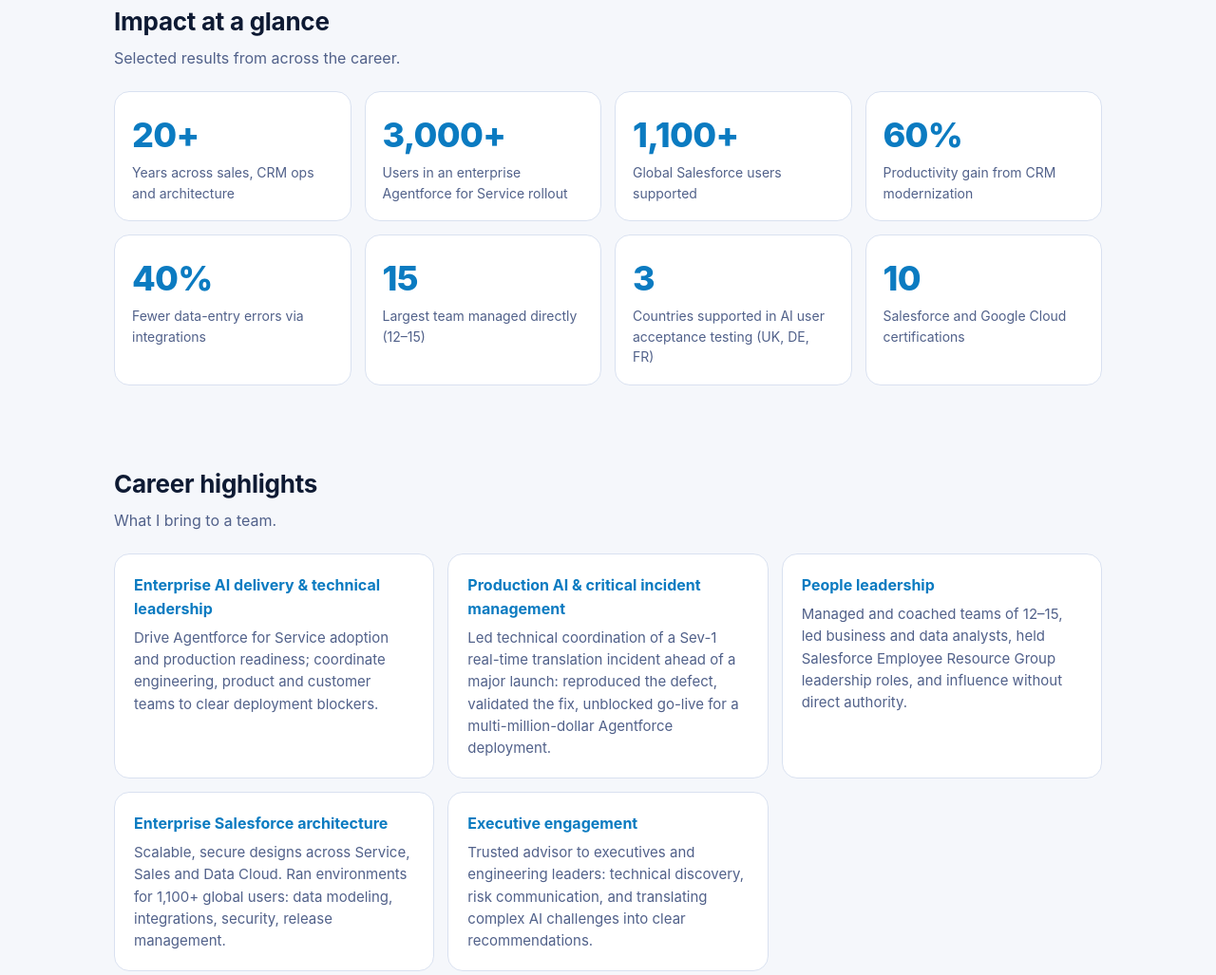
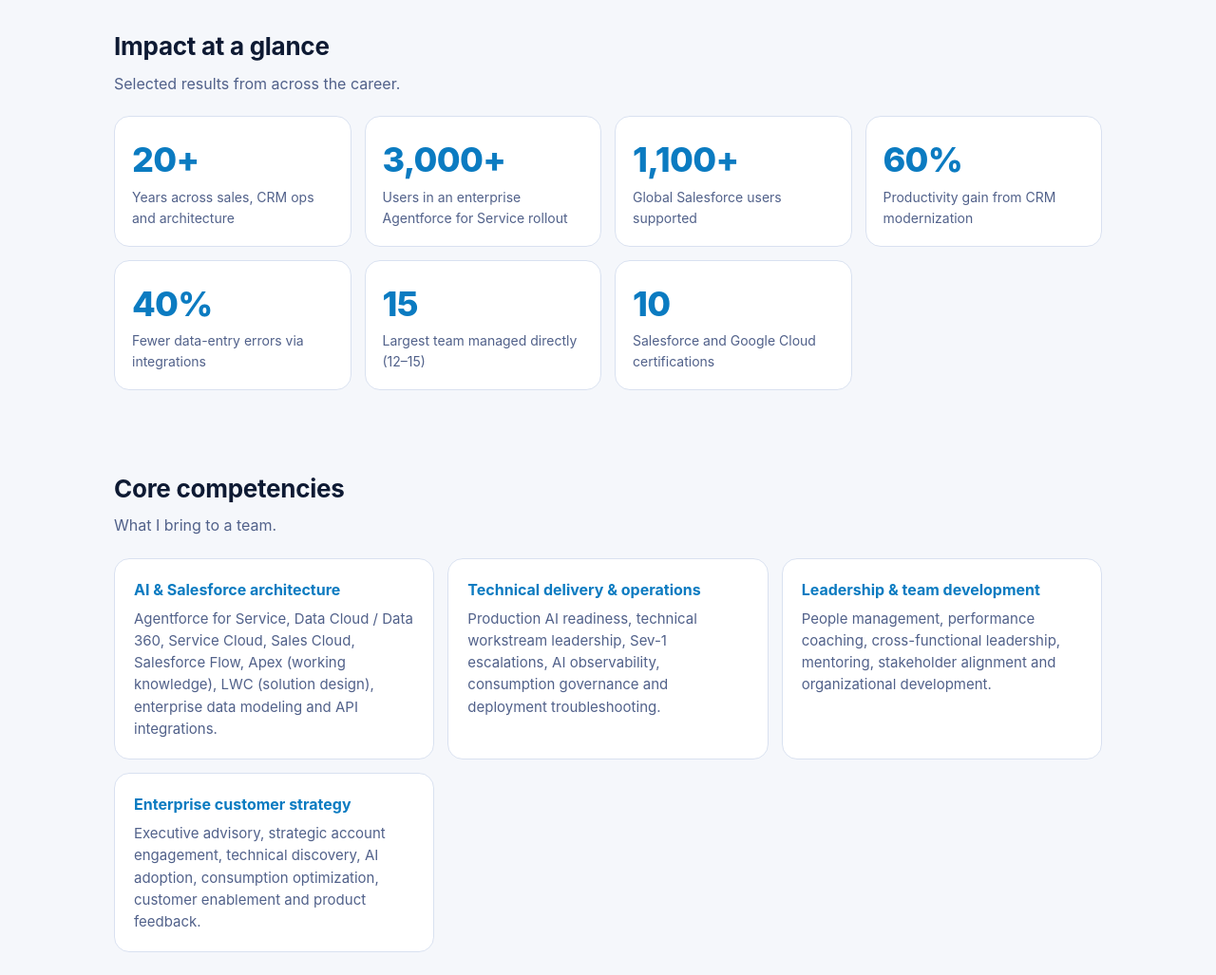
Before and after one commit to dyerby/Devontre-Yerby-Resume, a plain HTML site: page index.html in a window 1280 px wide. Shown: the part 1033-2060 px from the top of the page at 95% size. Drawn offline with Linux system fonts and the light colour scheme.

Commit message:
Add files via upload

```diff
--- a/index.html
+++ b/index.html
@@ -158,7 +158,7 @@ footer{padding:36px 0 60px;color:var(--muted);font-size:14px;border-top:1px soli
 <header class="hero"><div class="wrap">
   <h1><span>Devontre C. Yerby</span></h1>
   <p class="role">Principal Embedded Technical Architect &middot; Enterprise Retail &amp; Consumer Goods</p>
-  <p class="sum">Architect and people leader who takes enterprise AI from pilot to production. 20 years across sales, CRM operations and Salesforce architecture, now driving Agentforce for Service adoption, critical-incident resolution and executive technical advisory for a global retail and consumer goods brand.</p>
+  <p class="sum">Enterprise technical architect and people leader with a background in Salesforce architecture, production AI delivery and strategic customer engagement. Drives Agentforce for Service adoption and technical delivery for a global retail and consumer goods brand, including critical production escalations. Brings prior direct people-management experience, executive communication and a record of turning complex technical challenges into business outcomes.</p>
   <div class="cta">
     <a class="btn primary" href="Devontre-Yerby-Resume.pdf" download>&#8681; Download PDF resume</a>
     <a class="btn" href="https://www.linkedin.com/in/devontreyerby" target="_blank" rel="noopener">LinkedIn</a>
@@ -183,14 +183,13 @@ footer{padding:36px 0 60px;color:var(--muted);font-size:14px;border-top:1px soli
 </div></section>
 
 <section><div class="wrap">
-  <h2>Career highlights</h2>
+  <h2>Core competencies</h2>
   <p class="sub">What I bring to a team.</p>
   <div class="highlights">
-    <div class="card"><h3>Enterprise AI delivery &amp; technical leadership</h3><p>Drive Agentforce for Service adoption and production readiness; coordinate engineering, product and customer teams to clear deployment blockers.</p></div>
-    <div class="card"><h3>Production AI &amp; critical incident management</h3><p>Led technical coordination of a Sev-1 real-time translation incident ahead of a major launch: reproduced the defect, validated the fix, unblocked go-live for a multi-million-dollar Agentforce deployment.</p></div>
-    <div class="card"><h3>People leadership</h3><p>Managed and coached teams of 12&ndash;15, led business and data analysts, held Salesforce Employee Resource Group leadership roles, and influence without direct authority.</p></div>
-    <div class="card"><h3>Enterprise Salesforce architecture</h3><p>Scalable, secure designs across Service, Sales and Data Cloud. Ran environments for 1,100+ global users: data modeling, integrations, security, release management.</p></div>
-    <div class="card"><h3>Executive engagement</h3><p>Trusted advisor to executives and engineering leaders: technical discovery, risk communication, and translating complex AI challenges into clear recommendations.</p></div>
+    <div class="card"><h3>AI &amp; Salesforce architecture</h3><p>Agentforce for Service, Data Cloud / Data 360, Service Cloud, Sales Cloud, Salesforce Flow, Apex (working knowledge), LWC (solution design), enterprise data modeling and API integrations.</p></div>
+    <div class="card"><h3>Technical delivery &amp; operations</h3><p>Production AI readiness, technical workstream leadership, Sev-1 escalations, AI observability, consumption governance and deployment troubleshooting.</p></div>
+    <div class="card"><h3>Leadership &amp; team development</h3><p>People management, performance coaching, cross-functional leadership, mentoring, stakeholder alignment and organizational development.</p></div>
+    <div class="card"><h3>Enterprise customer strategy</h3><p>Executive advisory, strategic account engagement, technical discovery, AI adoption, consumption optimization, customer enablement and product feedback.</p></div>
   </div>
 </div></section>
 
@@ -248,7 +247,6 @@ const metrics=[
  {n:60,s:"%",l:"Productivity gain from CRM modernization"},
  {n:40,s:"%",l:"Fewer data-entry errors via integrations"},
  {n:15,s:"",l:"Largest team managed directly (12–15)"},
- {n:3,s:"",l:"Countries supported in AI user acceptance testing (UK, DE, FR)"},
  {n:10,s:"",l:"Salesforce and Google Cloud certifications"}
 ];
 const jobs=[
@@ -260,10 +258,7 @@ const jobs=[
    ["Sev-1 escalation","Led coordination and resolution of a real-time translation defect days before a major launch: reproduced the issue, gathered diagnostics, coordinated engineering and validated fixes in the customer sandbox to unblock go-live."],
    ["Executive risk management","Translated critical incidents into business risk assessments for a strategic customer with a multi-million-dollar Agentforce for Service deployment supporting 3,000+ users."],
    ["Production enablement","Drove workstreams for Conversation Catch-Up, Service Replies, post-conversation summaries and real-time translation through staging and production readiness."],
-   ["AI consumption governance","Detected an anomalous spike of hundreds of thousands of Agentforce credits in 24 hours from a custom agent action; initiated investigation and configuration review to strengthen oversight."],
-   ["Observability & analytics","Enabled Agentforce observability and Tableau Next / Data 360 reporting for visibility into AI adoption, agent performance and usage."],
    ["Cross-functional leadership","Led workstreams across Product, Engineering, Support, cloud partners and customer stakeholders to prioritize issues and clear blockers."],
-   ["Global enablement","Supported Agentforce user acceptance testing across the UK, Germany and France."],
    ["Product advocacy","Partnered with Product Management to validate feature behavior, surface limitations and elevate customer feedback."]
   ]},
  {title:"Lead Solution Engineer / Service Cloud Specialist",org:"Salesforce",yrs:"2021 – 2026",loc:"Virginia, Remote",
@@ -309,13 +304,10 @@ const jobs=[
   ]}
 ];
 const skills=[
- {n:"Enterprise AI & Agentforce",v:95,d:["Agentforce for Service","Generative & agentic AI","Agent lifecycle management","Prompt engineering","AI adoption & consumption","Production readiness","Troubleshooting","AI observability"]},
- {n:"Technical Leadership",v:92,d:["Cross-functional workstreams","Sev-1 incident coordination","Escalation management","Deployment readiness","Stakeholder alignment","Mentoring"]},
- {n:"Salesforce Architecture",v:93,d:["Service Cloud","Sales Cloud","Data Cloud / Data 360","Field Service","Experience Cloud","CPQ","Shield","Flow","Apex (working)","LWC (design)"]},
- {n:"Data, Integration & Governance",v:85,d:["Enterprise data modeling","API-led integrations","Data security","Sharing & visibility","AI consumption monitoring","Platform governance","Adoption analytics"]},
- {n:"People Leadership",v:90,d:["People management","Performance coaching","Team development","Collaboration","ERG leadership"]},
- {n:"Customer Strategy & Adoption",v:92,d:["Executive advisory","Strategic accounts","Technical discovery","Workshops","UAT","Consumption optimization","Business value realization"]},
- {n:"Cloud & Analytics",v:78,d:["AWS Connect","GCP integration exposure","Tableau Next","Agentforce observability","Data 360"]}
+ {n:"AI & Salesforce Architecture",v:94,d:["Agentforce for Service","Data Cloud / Data 360","Service Cloud","Sales Cloud","Salesforce Flow","Apex (working)","LWC (design)","Enterprise data modeling","API integrations"]},
+ {n:"Technical Delivery & Operations",v:92,d:["Production AI readiness","Technical workstream leadership","Sev-1 escalations","AI observability","Consumption governance","Deployment troubleshooting"]},
+ {n:"Leadership & Team Development",v:90,d:["People management","Performance coaching","Cross-functional leadership","Mentoring","Stakeholder alignment","Organizational development"]},
+ {n:"Enterprise Customer Strategy",v:92,d:["Executive advisory","Strategic account engagement","Technical discovery","AI adoption","Consumption optimization","Customer enablement","Product feedback"]}
 ];
 const certs=[
  ["Salesforce Administrator","Salesforce"],["Data Cloud Consultant","Salesforce"],["Service Cloud Consultant","Salesforce"],
@@ -426,7 +418,7 @@ const roles=[
   why:"Closest match: hands-on production AI delivery, incident leadership and architecture for a strategic enterprise account.",
   m:[["Agentforce & generative AI delivery",95,"Production readiness for Conversation Catch-Up, Service Replies, summaries and real-time translation."],
      ["Critical incident leadership",92,"Led a Sev-1 translation defect to resolution days before launch."],
-     ["AI governance & observability",88,"Caught a credit-consumption anomaly; enabled observability and Tableau Next / Data 360 reporting."],
+     ["AI governance & observability",80,"AI observability and consumption governance are core competencies, alongside Data 360 and Agentforce delivery."],
      ["Salesforce platform architecture",93,"Service, Sales, Data Cloud, Field Service, CPQ, Shield; 1,100+ user environments."]],
   g:["Apex is working knowledge; best paired with a dedicated developer for heavy custom code.","Deep multi-cloud (non-Salesforce) architecture is exposure-level, not primary."]},
  {n:"Solutions / Sales Engineer (Principal)",fit:90,
@@ -438,7 +430,7 @@ const roles=[
   g:["Recent focus is post-sale delivery, so pipeline-generation talk tracks would be refreshed quickly."]},
  {n:"Technical Account / Customer Success Architect",fit:88,
   why:"Embedded with a strategic customer, owning adoption, risk and cross-team escalation.",
-  m:[["Adoption & consumption management",90,"Drove production adoption, UAT across UK, Germany and France, and consumption oversight."],
+  m:[["Adoption & consumption management",90,"Drove production adoption and enablement for a 3,000+ user deployment; consumption optimization is a core competency."],
      ["Escalation management",92,"Coordinated Product, Engineering, Support and partners to clear blockers."],
      ["Trusted advisor",88,"Risk assessments for a multi-million-dollar, 3,000+ user deployment."],
      ["Product feedback loop",80,"Validated feature behavior and elevated customer feedback to Product Management."]],
@@ -483,25 +475,25 @@ showRole(0);
 
 // job description matcher
 const jdTerms=[
- {l:"Agentforce / generative AI",k:["agentforce","generative ai","genai","gen ai","agentic","llm","prompt","einstein","ai agent","copilot"],e:"Production Agentforce for Service delivery, prompt engineering, agent lifecycle, AI observability.",w:3},
+ {l:"Agentforce / generative AI",k:["agentforce","generative ai","genai","gen ai","agentic","llm","prompt","einstein","ai agent","copilot"],e:"Production Agentforce for Service delivery and AI readiness, AI observability; AI Associate and AI Specialist certified.",w:3},
  {l:"Solution architecture",k:["solution architect","architecture","architect","solution design","technical design"],e:"Principal Technical Architect; scalable, secure enterprise Salesforce designs.",w:3},
  {l:"Salesforce platform",k:["salesforce","sfdc","crm","lightning"],e:"10+ years across admin, CRM management, solution engineering and architecture.",w:3},
  {l:"Service Cloud / Field Service",k:["service cloud","field service","contact center","case management","customer service"],e:"Service Cloud specialist; certified Service Cloud and Field Service Consultant.",w:2},
  {l:"Sales Cloud / CPQ",k:["sales cloud","cpq","revenue cloud","quote"],e:"Sales Cloud and CPQ at Bloomberg; Oracle CPQ integration.",w:2},
  {l:"Data Cloud / Data 360",k:["data cloud","data 360","cdp","customer data platform","data model"],e:"Certified Data Cloud Consultant; Data 360 reporting and enterprise data modeling.",w:2},
- {l:"Analytics / dashboards",k:["tableau","analytics","dashboard","reporting","kpi","bi "],e:"Tableau Next, KPI dashboards, adoption analytics.",w:1},
+ {l:"Analytics / dashboards",k:["tableau","analytics","dashboard","reporting","kpi","bi "],e:"KPI reports and dashboards, adoption monitoring, AI observability.",w:1},
  {l:"Integrations / APIs",k:["integration","api","middleware","rest","soap","jira","docusign"],e:"API-led integrations; Jira, Confluence, DocuSign, Oracle CPQ, AWS Connect.",w:2},
- {l:"Security & governance",k:["security","governance","compliance","sharing","permission","shield","audit"],e:"Shield, event monitoring, field audit trails, sharing rules, platform governance.",w:2},
+ {l:"Security & governance",k:["security","governance","compliance","sharing","permission","shield","audit"],e:"Shield, event monitoring, field audit trails, sharing rules, consumption governance.",w:2},
  {l:"Incident / escalation management",k:["incident","escalation","sev-1","sev1","troubleshoot","root cause","production support"],e:"Led a Sev-1 defect resolution before a major launch; reproduced, diagnosed, validated fix.",w:2},
  {l:"Executive / stakeholder engagement",k:["executive","stakeholder","c-level","trusted advisor","advisor","influence","communicat","presentation"],e:"Executive risk assessments, trusted-advisor role, regular executive presentations.",w:3},
  {l:"Technical discovery / pre-sales",k:["discovery","pre-sales","presales","proof of concept","poc","rfp","rfi","demo","solution engineer"],e:"Lead Solution Engineer 2021-2026: discovery, POCs, RFP/RFI responses.",w:2},
  {l:"Cross-functional leadership",k:["cross-functional","cross functional","collaborat","partner with","product management","engineering teams"],e:"Led workstreams across Product, Engineering, Support, partners and customers.",w:2},
  {l:"People management / coaching",k:["people manager","manage a team","managing","mentor","coach","direct reports","leadership","lead a team"],e:"Managed teams of 12-15; led analysts; coached junior engineers; ERG leadership.",w:2},
  {l:"Deployment / release management",k:["release management","deployment","ci/cd","sandbox","go-live","production readiness","change management"],e:"Sandbox-to-production releases; production readiness for Agentforce features.",w:2},
- {l:"Adoption & value realization",k:["adoption","enablement","consumption","value realization","user acceptance","uat","customer success","onboarding"],e:"Drove adoption, UAT across UK/DE/FR, consumption oversight.",w:2},
+ {l:"Adoption & value realization",k:["adoption","enablement","consumption","value realization","user acceptance","uat","customer success","onboarding"],e:"Drove AI adoption and customer enablement; consumption optimization.",w:2},
  {l:"Flow / low-code",k:["flow","low-code","low code","declarative","automation","workflow"],e:"Salesforce Flow, custom automations adopted as a gold standard.",w:1},
  {l:"Apex / LWC (working level)",k:["apex","lwc","lightning web","soql","visualforce"],e:"Apex working knowledge; LWC solution design.",w:1,partial:true},
- {l:"Cloud telephony / AWS Connect",k:["aws connect","telephony","cti","amazon connect","gcp","google cloud"],e:"AWS Connect telephony; GCP integration exposure; Google Cloud GenAI Leader certified.",w:1},
+ {l:"Cloud telephony / AWS Connect",k:["aws connect","telephony","cti","amazon connect","gcp","google cloud"],e:"AWS Connect telephony; Google Cloud Generative AI Leader certified.",w:1},
  {l:"Retail & consumer goods",k:["retail","consumer goods","cpg","ecommerce","e-commerce"],e:"Embedded with a global retail & consumer goods brand; industry specialist.",w:1},
  {l:"Salesforce certifications",k:["certified","certification","certifications"],e:"10 certifications including Data Cloud, Service Cloud, Field Service, AI Specialist.",w:1},
  /* terms NOT on the resume, used to flag honest gaps */
```
Also changed, not shown: 1 other file.
